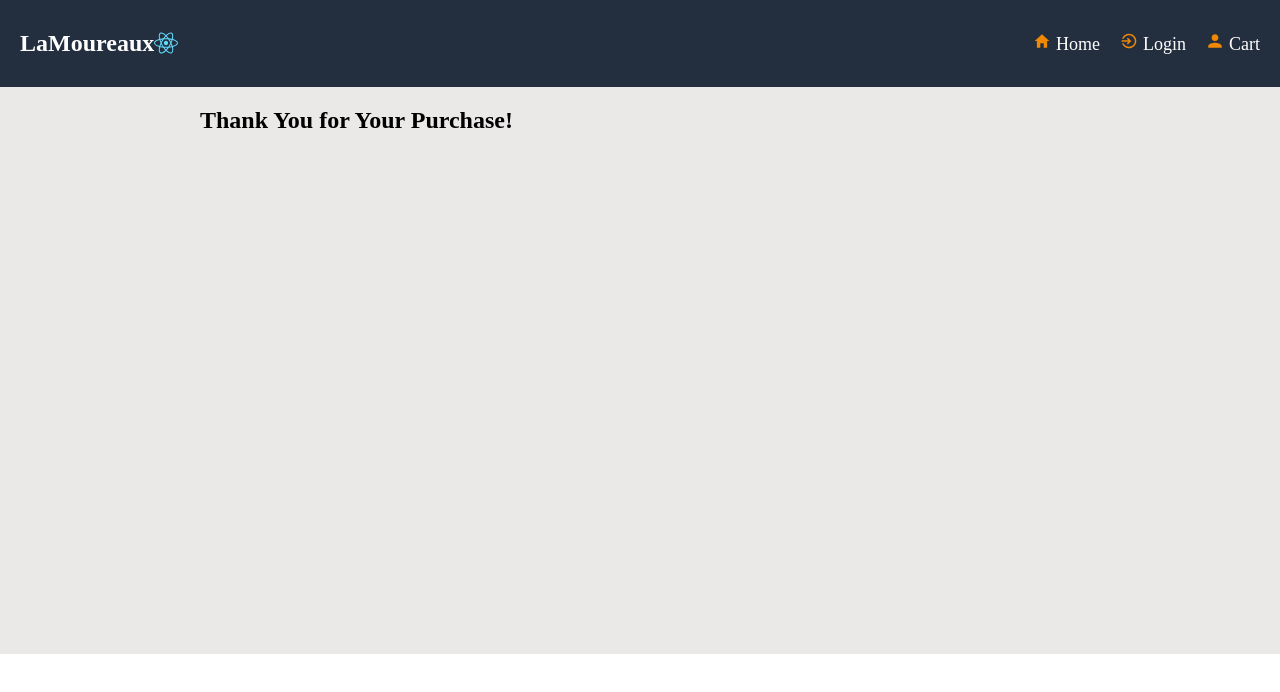
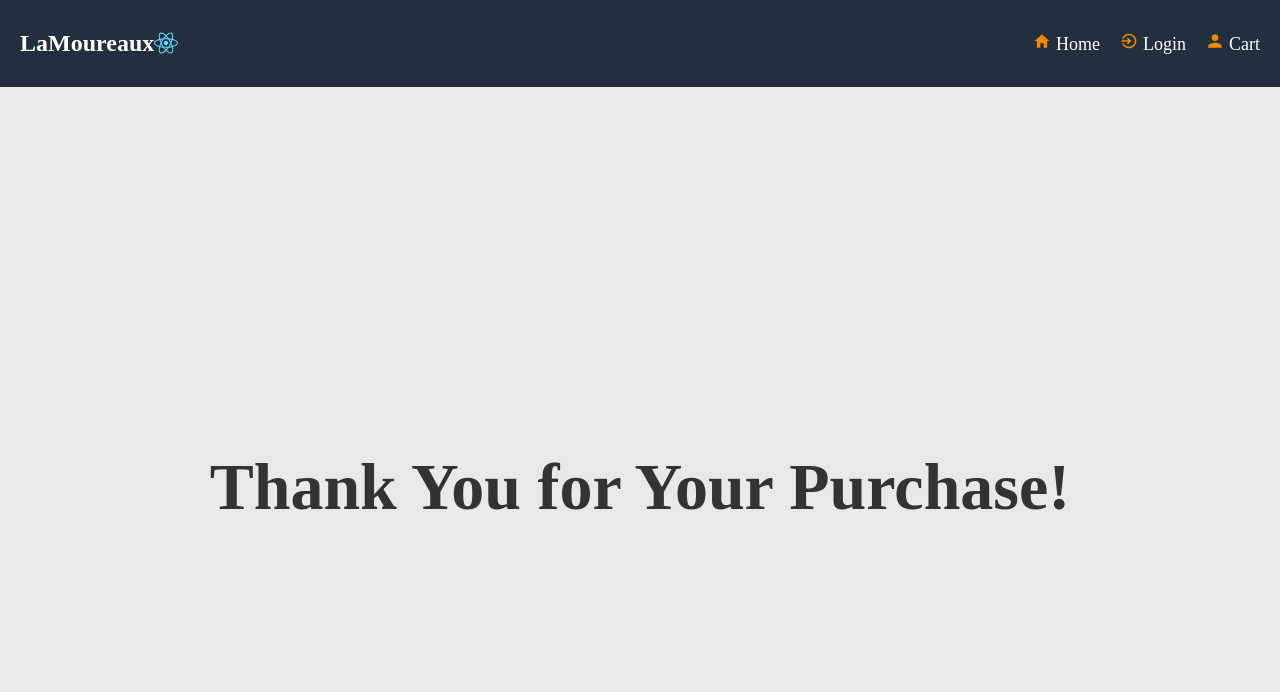
Before and after one commit to CodyLaMoureaux1/E-Commerce, a React (Vite) app: page /thankyou-page in a window 1280 px wide. Shown: the top 692 px of the page. Built offline with nearby package versions, Linux system fonts and the light colour scheme.

Commit message:
Thankyoupage styling adjusted

```diff
--- a/src/App.css
+++ b/src/App.css
@@ -438,3 +438,19 @@ body {
   margin-bottom: 10px;
   font-weight: bold;
 }
+
+
+
+.thank-you-container {
+  display: flex;
+  justify-content: center;
+  align-items: center;
+  height: 100vh;
+}
+
+.thank-you-message {
+  text-align: center;
+  font-size: 66px;
+  color: #333;
+
+}
--- a/src/components/ThankYouPage.jsx
+++ b/src/components/ThankYouPage.jsx
@@ -2,9 +2,8 @@ import React from "react";
 
 const ThankYouPage = () => {
   return (
-    <div className="container1">
-      <h2>Thank You for Your Purchase!</h2>
-      {/* Add any additional content or styling as needed */}
+    <div className="thank-you-container">
+      <h2 className="thank-you-message">Thank You for Your Purchase!</h2>
     </div>
   );
 };
```
